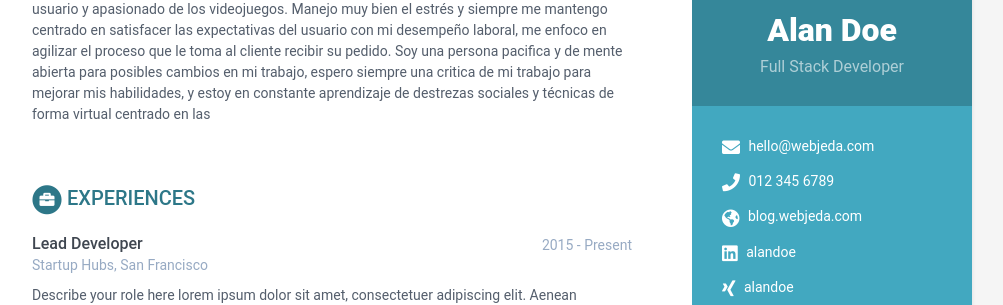
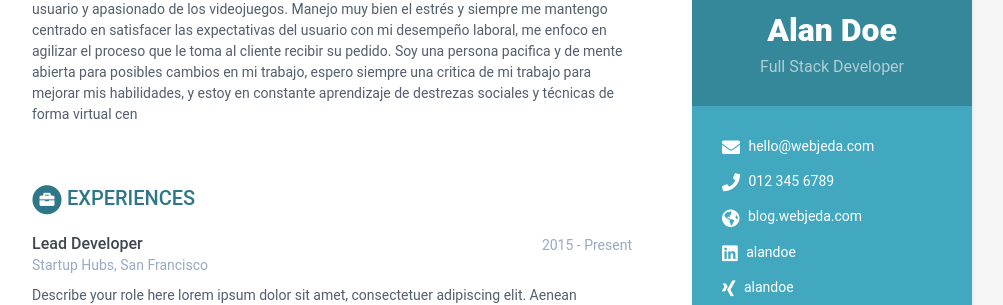
Before and after one commit to KevinC99/good-birch-4e19a, a Jekyll site: the page built from index.html, in a window 1280 px wide and 900 px high. Shown: the part 162-467 px from the top of the window, without its empty margins (168-1171 px from the left). Built offline with Jekyll 4.4.1, drawn with Linux system fonts in a browser that asks for light colours; some of the changed text lies outside the part shown.

Commit message:
data.yml: updated summary in career-profile

```diff
--- a/_data/data.yml
+++ b/_data/data.yml
@@ -40,8 +40,7 @@ career-profile:
     proceso que le toma al cliente recibir su pedido. Soy una persona pacifica y
     de mente abierta para posibles cambios en mi trabajo, espero siempre una
     critica de mi trabajo para mejorar mis habilidades, y estoy en constante
-    aprendizaje de destrezas sociales y técnicas de forma virtual centrado en
-    las
+    aprendizaje de destrezas sociales y técnicas de forma virtual cen
 education:
   - degree: MSc in Computer Science
     university: University of London
```
